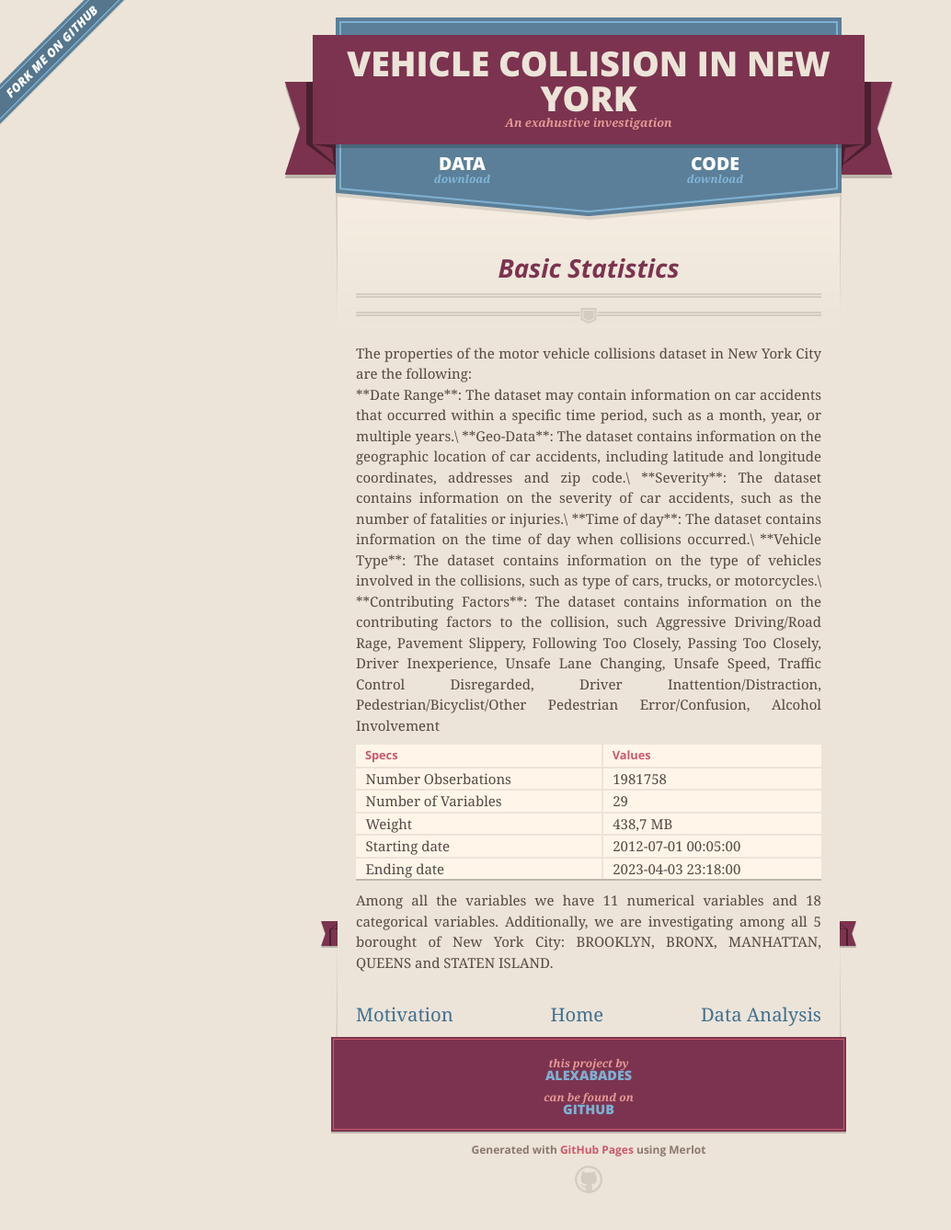
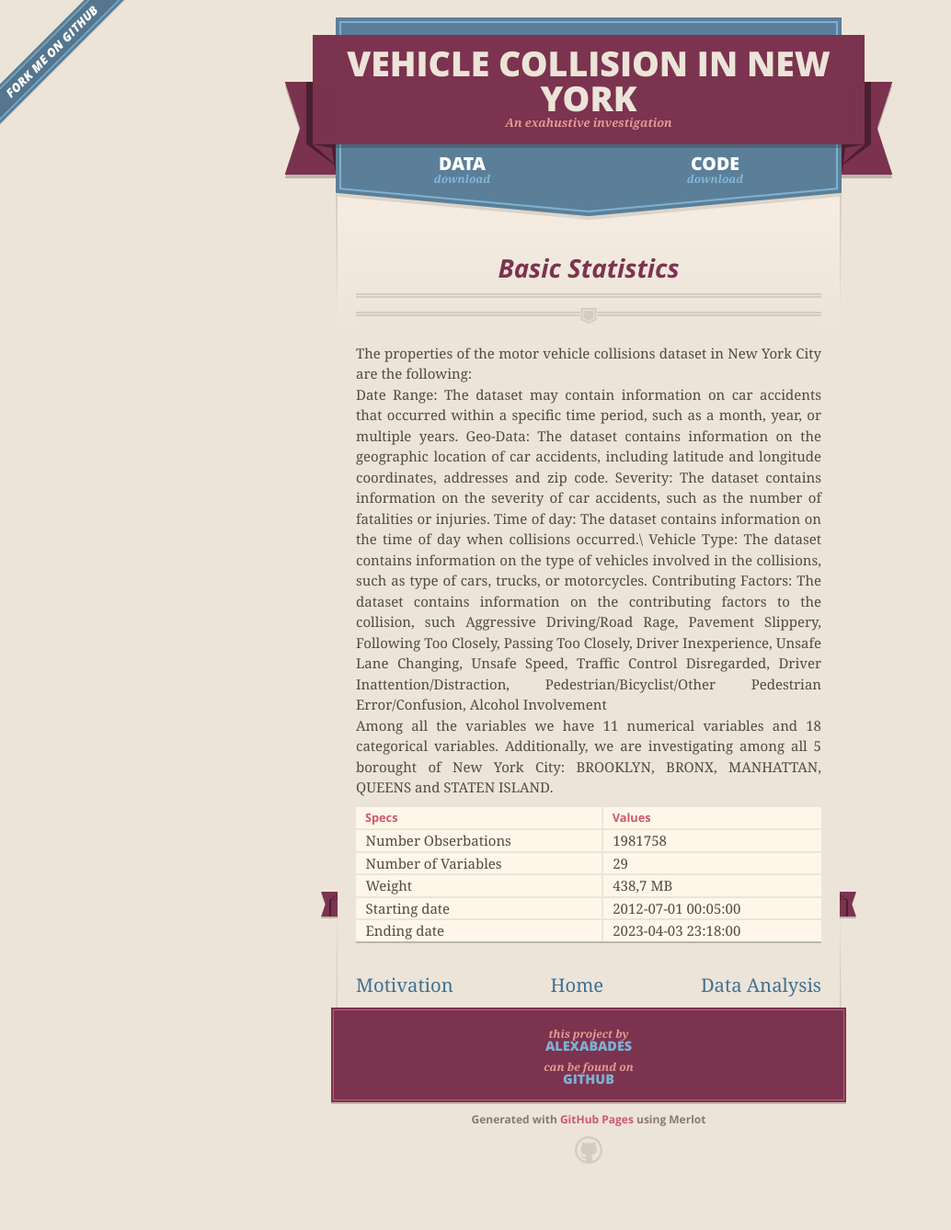
Before and after one commit to AlexAbades/veh-col-NY, a Jekyll site: the page built from pages/basic-stats.md, in a window 1280 px wide. Shown: the whole page at 92% size, without its empty margins (0-1034 px from the left). Built offline with Jekyll 4.4.1, drawn with Linux system fonts in a browser that asks for light colours; our own code applies the rules of GitHub Pages for plain Markdown files; after the commit the page ends 1306 px from its top, so only the background shows below that; part of the change alters nothing that is shown.

Commit message:
Adding content

```diff
--- a/pages/basic-stats.md
+++ b/pages/basic-stats.md
@@ -9,12 +9,16 @@ The properties of the motor vehicle collisions dataset in New York City are the
 </div>
 
 <div class="text">
-**Date Range**: The dataset may contain information on car accidents that occurred within a specific time period, such as a month, year, or multiple years.\
-**Geo-Data**: The dataset contains information on the geographic location of car accidents, including latitude and longitude coordinates, addresses and zip code.\
-**Severity**: The dataset contains information on the severity of car accidents, such as the number of fatalities or injuries.\
-**Time of day**: The dataset contains information on the time of day when collisions occurred.\
-**Vehicle Type**: The dataset contains information on the type of vehicles involved in the collisions, such as type of cars, trucks, or motorcycles.\
-**Contributing Factors**: The dataset contains information on the contributing factors to the collision, such Aggressive Driving/Road Rage, Pavement Slippery, Following Too Closely, Passing Too Closely, Driver Inexperience, Unsafe Lane Changing, Unsafe Speed, Traffic Control Disregarded, Driver Inattention/Distraction, Pedestrian/Bicyclist/Other Pedestrian Error/Confusion, Alcohol Involvement
+Date Range: The dataset may contain information on car accidents that occurred within a specific time period, such as a month, year, or multiple years.
+Geo-Data: The dataset contains information on the geographic location of car accidents, including latitude and longitude coordinates, addresses and zip code.
+Severity: The dataset contains information on the severity of car accidents, such as the number of fatalities or injuries.
+Time of day: The dataset contains information on the time of day when collisions occurred.\
+Vehicle Type: The dataset contains information on the type of vehicles involved in the collisions, such as type of cars, trucks, or motorcycles.
+Contributing Factors: The dataset contains information on the contributing factors to the collision, such Aggressive Driving/Road Rage, Pavement Slippery, Following Too Closely, Passing Too Closely, Driver Inexperience, Unsafe Lane Changing, Unsafe Speed, Traffic Control Disregarded, Driver Inattention/Distraction, Pedestrian/Bicyclist/Other Pedestrian Error/Confusion, Alcohol Involvement
+</div>
+
+<div class="text">
+Among all the variables we have 11 numerical variables and 18 categorical variables. Additionally, we are investigating among all 5 borought of New York City: BROOKLYN, BRONX, MANHATTAN, QUEENS and STATEN ISLAND.
 </div>
 
 | Specs               | Values              |
@@ -25,10 +29,6 @@ The properties of the motor vehicle collisions dataset in New York City are the
 | Starting date       | 2012-07-01 00:05:00 |
 | Ending date         |2023-04-03 23:18:00  |
 
-<div class="text">
-Among all the variables we have 11 numerical variables and 18 categorical variables. Additionally, we are investigating among all 5 borought of New York City: BROOKLYN, BRONX, MANHATTAN, QUEENS and STATEN ISLAND.
-</div>
-
 <div class="nextbutton-container">
   <a href="../pages/motivation.html" class="previous-button">Motivation</a>
   <a href="{{ site.baseurl }}/" class="home-button">Home</a>
```
